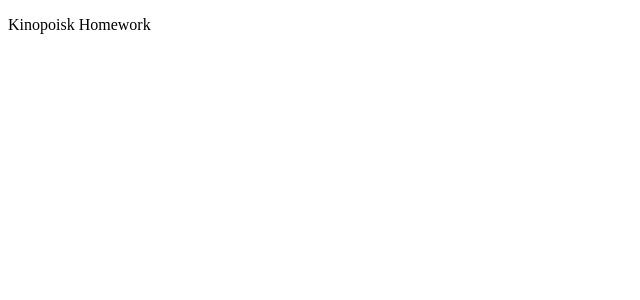
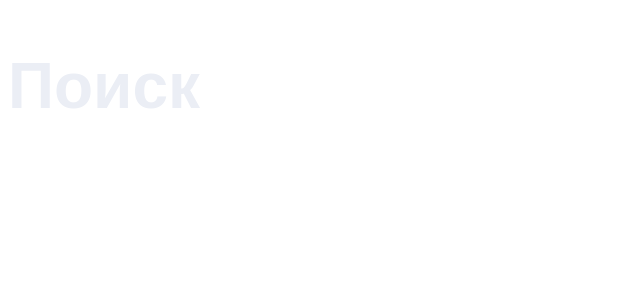
Before and after one commit to kris-vadi/purple-react, a React (Vite) app in the folder kinopoisk/: page / in a window 1280 px wide. Shown: the top 300 px of the page, without its empty margins (0-640 px from the left). Built offline with nearby package versions, Linux system fonts and the light colour scheme.

Commit message:
feat: add Title component

```diff
--- a/kinopoisk/index.html
+++ b/kinopoisk/index.html
@@ -2,9 +2,13 @@
 <html lang="en">
   <head>
     <meta charset="UTF-8" />
-    <link rel="icon" type="image/svg+xml" href="/vite.svg" />
     <meta name="viewport" content="width=device-width, initial-scale=1.0" />
     <title>Purple kinopoisk</title>
+		<link rel="preconnect" href="https://fonts.googleapis.com">
+		<link rel="preconnect" href="https://fonts.gstatic.com" crossorigin>
+		<link
+			href="https://fonts.googleapis.com/css2?family=Poppins:ital,wght@400;600;700&display=swap"
+			rel="stylesheet">
   </head>
   <body>
     <div id="root"></div>
--- a/kinopoisk/src/App.jsx
+++ b/kinopoisk/src/App.jsx
@@ -1,12 +1,15 @@
-import './App.css'
+import './App.css';
+
+import Title from './components/Title/Title';
 
 function App() {
+	const text = 'Поиск';
 
-  return (
-    <p>
-      Kinopoisk Homework
-    </p>
-  )
+	return (
+		<>
+			<Title text={text} />
+		</>
+	);
 }
 
-export default App
+export default App;
--- /dev/null
+++ b/kinopoisk/src/components/Title/Title.css
@@ -0,0 +1,6 @@
+.title {
+	font-size: 6.4rem;
+	line-height: 1.35;
+	font-weight: 600;
+	color: var(--title-color);
+}
--- /dev/null
+++ b/kinopoisk/src/components/Title/Title.jsx
@@ -0,0 +1,9 @@
+import './Title.css';
+
+function Title({text}) {
+	return (
+		<h1 className="title">{text}</h1>
+	);
+}
+
+export default Title;
--- a/kinopoisk/src/index.css
+++ b/kinopoisk/src/index.css
@@ -0,0 +1,15 @@
+:root {
+	font-family: "Poppins", sans-serif;
+	font-size: 10px;
+	font-weight: 400;
+	--title-color: #EBEEF5;
+	--primary-color: #7B6EF6;
+	--success-color: #37D8A7;
+	--warning-color: #FFAD49;
+	--content-color: #8E95A9;
+	--dark-background-color: #121829;
+}
+
+* {
+	box-sizing: border-box;
+}
--- a/kinopoisk/vite.config.js
+++ b/kinopoisk/vite.config.js
@@ -1,7 +1,7 @@
-import { defineConfig } from 'vite'
-import react from '@vitejs/plugin-react-swc'
+import { defineConfig } from 'vite';
+import react from '@vitejs/plugin-react-swc';
 
 // https://vitejs.dev/config/
 export default defineConfig({
-  plugins: [react()],
-})
+	plugins: [react()]
+});
```
